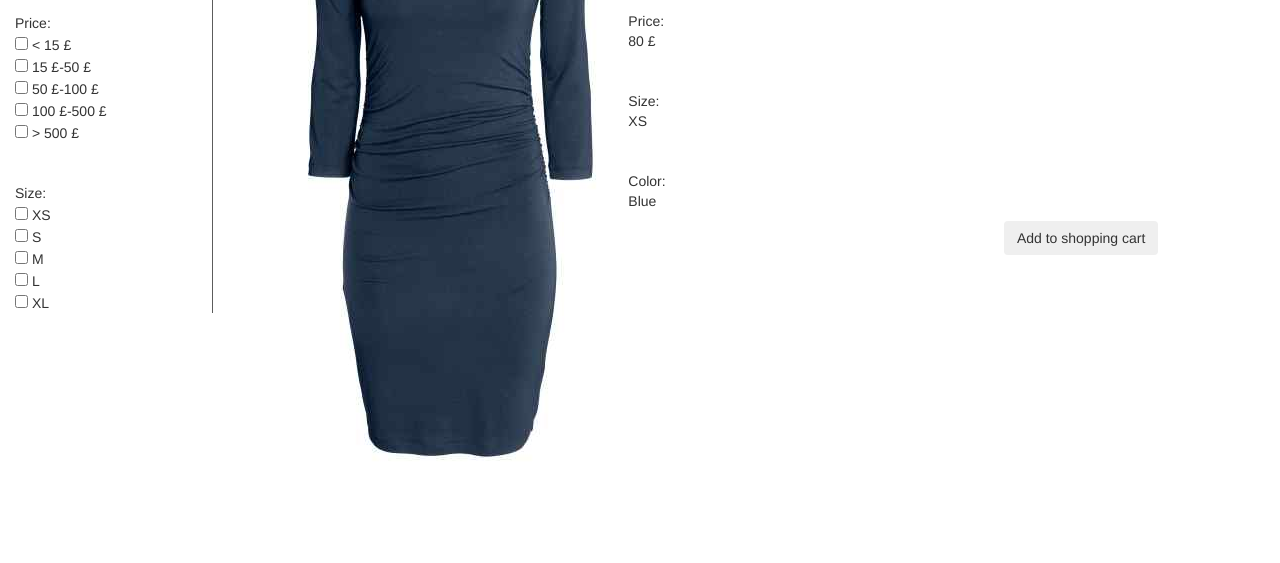
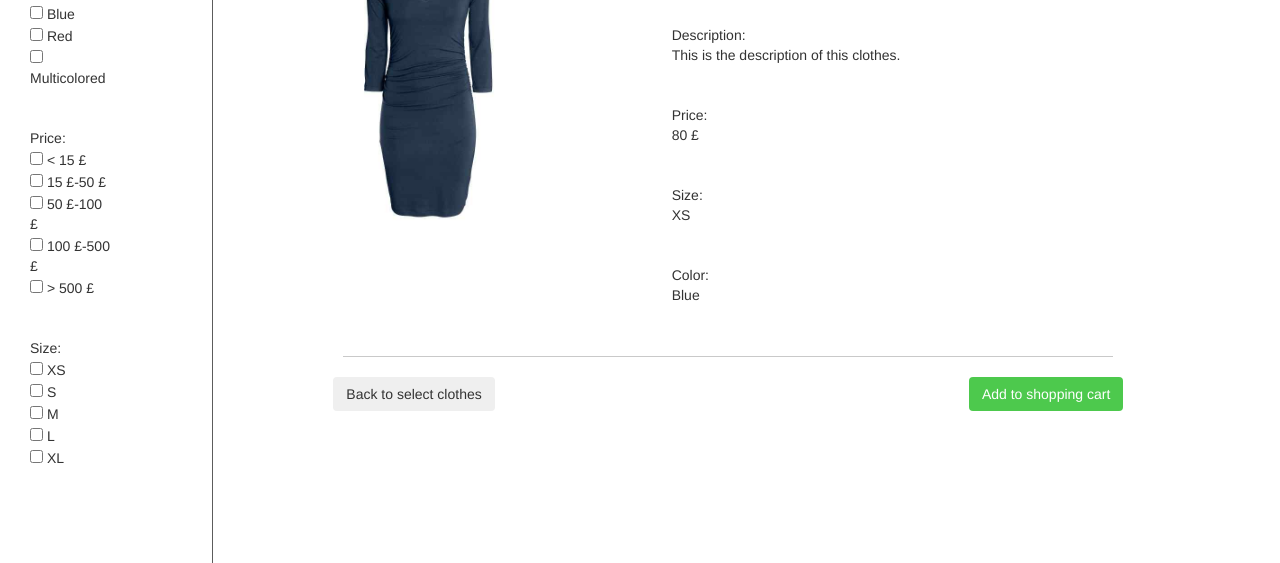
Before and after one commit to perfect-credit/shopping_website, a plain HTML site: page app/views/partials/ClothesView.html in a window 1280 px wide. Shown: the part 252-815 px from the top of the page. Drawn offline with nearby package versions, Linux system fonts and the light colour scheme; files that its build step writes are made by us from their sources; files whose address does not match are found by name.

Commit message:
Update ClothesView.html

```diff
--- a/app/views/partials/ClothesView.html
+++ b/app/views/partials/ClothesView.html
@@ -10,7 +10,7 @@
         <!--Bootstrap css-->
         <link rel="stylesheet" href="https://maxcdn.bootstrapcdn.com/bootstrap/3.3.6/css/bootstrap.min.css">
         <!--Own css-->
-        <link rel="stylesheet" href="css/zalando.css" type='text/css'>
+        <link rel="stylesheet" href="resources/css/main.css" type='text/css'>
 
         <title>Zalando</title>
 
```
